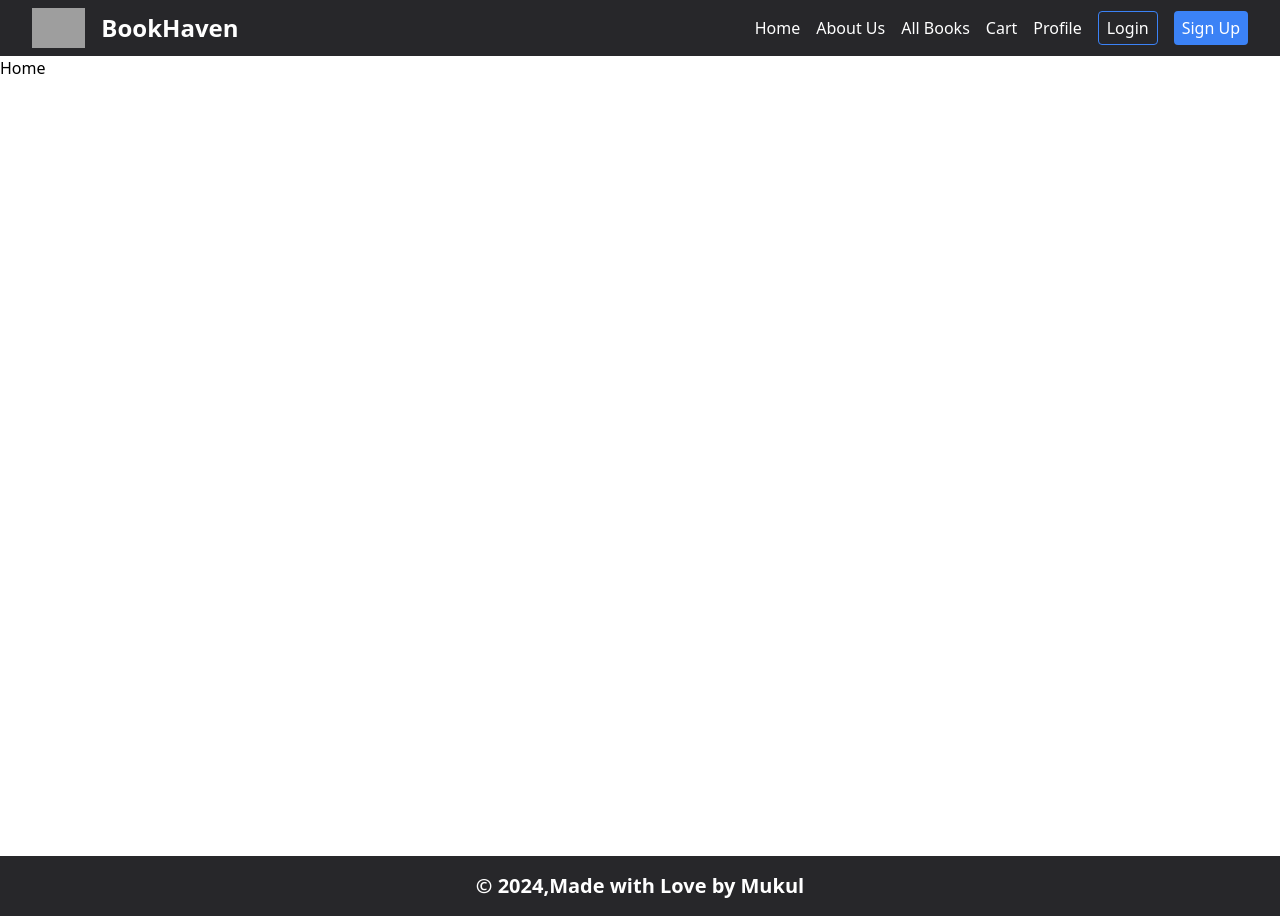
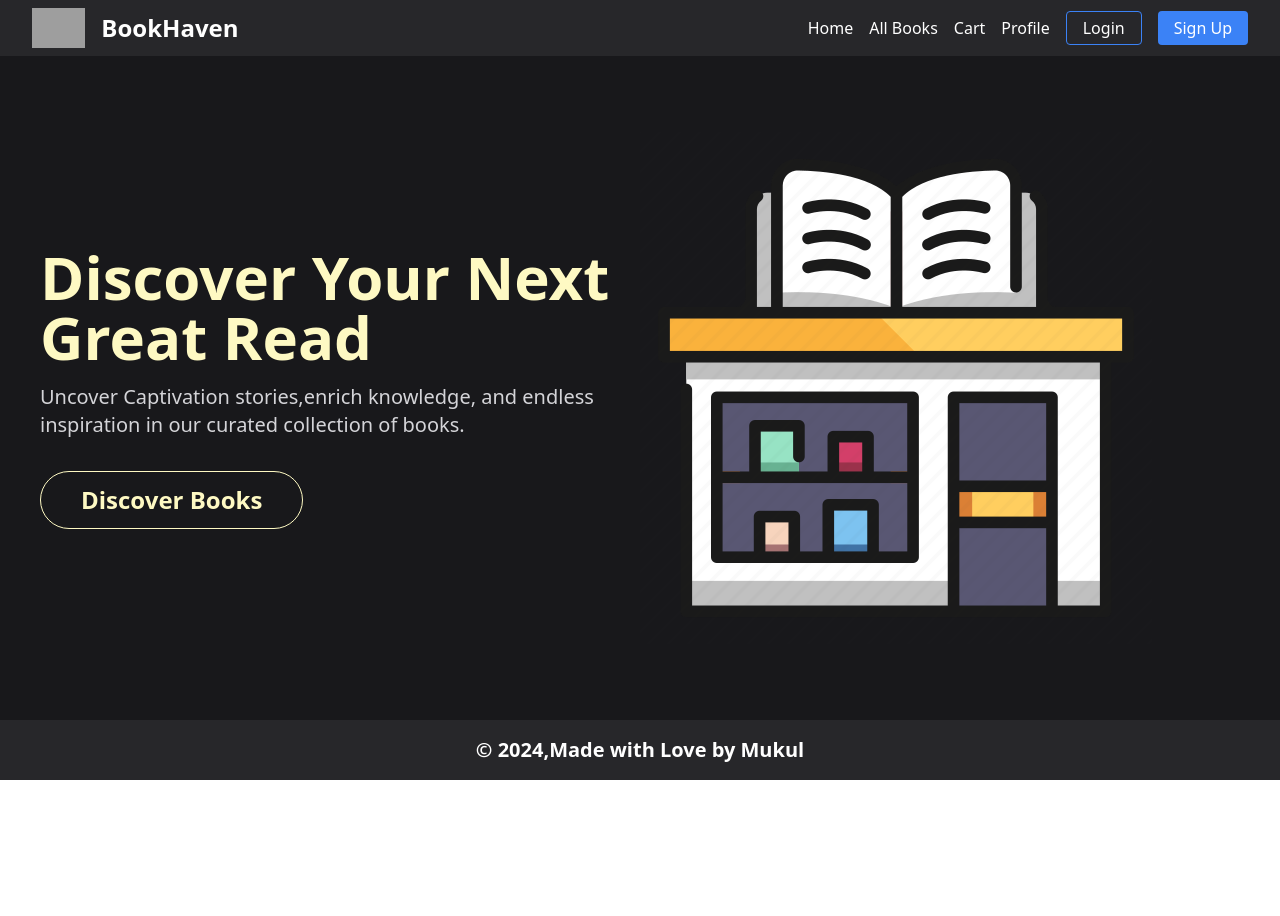
Before and after one commit to mukul-anand-bhatt/Book-Haven, a React (Vite) app in the folder frontend/: page / in a window 1280 px wide. After the commit the page ends 800 px from the top, so only its background shows below. Built offline with nearby package versions, Linux system fonts and the light colour scheme; grey boxes are pictures that could not be loaded.

Commit message:
Home Page Compete

```diff
--- a/frontend/src/App.jsx
+++ b/frontend/src/App.jsx
@@ -2,15 +2,19 @@ import React from "react"
 import Home from "./pages/home"
 import Navbar from "./components/Navbar/Navbar"
 import Footer from "./components/Footer/Footer"
-
+import {BrowserRouter as Router, Routes, Route} from "react-router-dom";
 
 export default function App() {
 
   return (
     <div>
-      <Navbar/>
-      <Home/>
-      <Footer/>
+      <Router>
+        <Navbar/>
+        <Routes>
+          <Route path="/" element={<Home/>} />
+        </Routes>
+        <Footer/>
+      </Router>
     </div>
   );
 }
--- /dev/null
+++ b/frontend/src/components/Home/Hero.jsx
@@ -0,0 +1,29 @@
+import React from "react";
+
+export default function app(){
+    return (
+        <div className="h-[75vh] flex">
+            <div className="w-full lg:w-3/6 flex flex-col items-center lg:items-start justify-center">
+            <h1 className="text-4xl lg:text-6xl  font-semibold text-yellow-100 text-center lg:text-left">
+                Discover Your Next Great Read
+            </h1>
+            <p className="mt-4 text-xl text-zinc-300 text-center lg:text-left">
+                Uncover Captivation stories,enrich knowledge, and endless
+                inspiration in our curated collection of books.
+            </p>
+                <div className="mt-8" >
+                    <button className="text-yellow-100 text-xl lg:text-2xl font-semibold border border-yellow-100 px-10 py-3 hover:bg-zinc-800 rounded-full">
+                    Discover Books
+                    </button>
+                    </div>
+                </div>
+                <div>
+                <div className="w-full lg:w-6/6 h-auto lg:h-full flex items-center justify-center">
+                    <img src="./hero.png" alt="hero" />
+                </div>
+
+
+            </div>
+        </div>
+    )
+}
--- a/frontend/src/components/Navbar/Navbar.jsx
+++ b/frontend/src/components/Navbar/Navbar.jsx
@@ -5,10 +5,6 @@ function App() {
         {
             title: "Home",
             link: "/"
-        },
-        {
-            title: "About Us",
-            link: "/aboutus"
         },
         {
             title: "All Books",
@@ -46,10 +42,10 @@ function App() {
                     ))}
                 </div>
                 <div className="flex gap-4" >
-                    <button className="px-2 py-1 border border-blue-500 rounded hover:bg-white hover:text-zinc-800 transition-all duration-300">
+                    <button className="px-4 py-1 border border-blue-500 rounded hover:bg-white hover:text-zinc-800 transition-all duration-300">
                         Login
                         </button>
-                    <button className="px-2 py-1 bg-blue-500 rounded hover:bg-white hover:text-zinc-800 transition-all duration-300">
+                    <button className="px-4 py-1 bg-blue-500 rounded hover:bg-white hover:text-zinc-800 transition-all duration-300">
                         Sign Up
                         </button>
                 </div>
--- a/frontend/src/pages/home.jsx
+++ b/frontend/src/pages/home.jsx
@@ -1,9 +1,10 @@
 import React from "react";
+import Hero from "../components/Home/Hero"
 
 export default function app(){
     return(
-        <div className="h-screen">
-            Home
+        <div className="bg-zinc-900 text-white px-10 py-8">
+            <Hero/>
         </div>
     )
 }
```
Also changed, not shown: frontend/public/hero.png (added).
